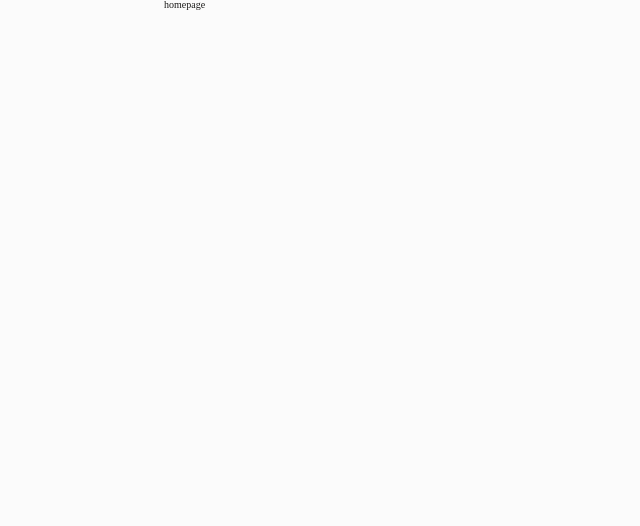
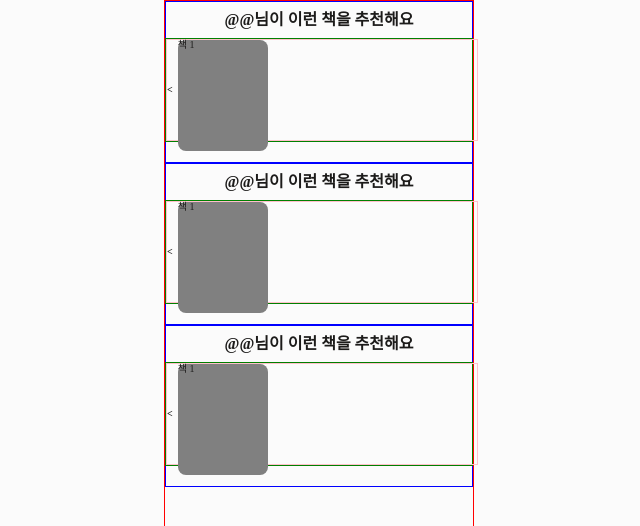
Before and after one commit to UGG-Thon-7-Team/ugg_frontend, a React (Vite) app: page / in a window 1280 px wide. Shown: the top 526 px of the page, without its empty margins (321-961 px from the left). Built offline with nearby package versions, Linux system fonts and the light colour scheme; a web font is replaced by a local one.

Commit message:
✨FEAT:homePage

```diff
--- a/package.json
+++ b/package.json
@@ -12,7 +12,9 @@
   "dependencies": {
     "react": "^18.2.0",
     "react-dom": "^18.2.0",
-    "react-router-dom": "^7.1.1"
+    "react-router-dom": "^7.1.1",
+    "styled-components": "^6.1.13",
+    "swiper": "^11.1.15"
   },
   "devDependencies": {
     "@types/react": "^18.2.66",
--- /dev/null
+++ b/src/components/RecommendBox.jsx
@@ -0,0 +1,95 @@
+import styled from "styled-components";
+import SubSwiper from "../slider/Swiper";
+import { SwiperSlide } from "swiper/react";
+
+const subData = {
+    results: [
+      { id: 1, title: "책 1" },
+      { id: 2, title: "책 2"},
+      { id: 3, title: "책 3"},
+      { id: 4, title: "책 4" },
+      { id: 5, title: "책 5"},
+      { id: 1, title: "책 6" },
+      { id: 2, title: "책 7"},
+      { id: 3, title: "책 8"},
+      { id: 4, title: "책 9" },
+      { id: 5, title: "책 10"},
+      { id: 1, title: "책 11" },
+      { id: 2, title: "책 12"},
+      { id: 3, title: "책 13"},
+      { id: 4, title: "책 14" },
+      { id: 5, title: "책 15"},
+    ],
+  };
+const RecommendBox =()=>{
+    return(
+        <>
+            <Container>
+                <Recommender>@@님이 이런 책을 추천해요</Recommender>
+                <SubWrapper>
+                    {subData?.results?.length >= 3 ? (
+                        <SubSwiper>
+                            {subData?.results?.map((book) => (
+                                <SwiperSlide key={book.id}>
+                                        <Div>{book.title}</Div>
+                                </SwiperSlide>
+                            ))}
+                        </SubSwiper>
+                    ) : (
+                        subData?.results?.map((book) => (
+                            <Div key={book.id}>{book.title}</Div>
+                          ))
+                    )}
+                </SubWrapper>
+            </Container>
+        </>
+    )
+}
+export default RecommendBox;
+
+const Container = styled.div`
+    border:1px solid blue;
+    height: 160px;
+    display: flex;
+    flex-direction: column;
+    align-items: center;
+`;
+const Recommender = styled.div`
+    font-size:16px;
+    font-weight:700;
+    margin-top:10px;
+`;
+const SubWrapper = styled.div`
+    margin-top:10px;
+    border:1px solid green;
+    width:100%;
+    *{
+        display: flex;
+        gap:5px;
+    }
+`;
+const Div = styled.div`
+    width:90px;
+    height:111px;
+    border-radius:8px;
+    background-color:gray;
+`;
+
+// const Img=styled.img`
+//     width:98px;
+//     height:111px;
+//     border-radius:8px;
+// `;
+{/* {subData?.results?.map((book:Book,index:number) => (
+    <SwiperSlide key={movie.id}>
+        <SubWrapper>
+            <Img
+                src={``}
+                alt={book.title}
+                onClick={()=>navigate(`/books/${book.id}`)}
+            />
+            <div>{index+1}</div>
+            <div>{book.title}</div>
+        </SubWrapper>
+    </SwiperSlide>
+))} */}
--- a/src/pages/HomePage.jsx
+++ b/src/pages/HomePage.jsx
@@ -1,7 +1,18 @@
+import styled from 'styled-components';
+import RecommendBox from '../components/RecommendBox';
 export default function HomePage() {
   return (
     <>
-    homepage
+      <Container>
+        <RecommendBox></RecommendBox>
+        <RecommendBox></RecommendBox>
+        <RecommendBox></RecommendBox>
+      </Container>
     </>
   );
 }
+
+const Container = styled.div`
+  border:1px solid red;
+  height: 100vh;
+`;
--- /dev/null
+++ b/src/slider/Swiper.jsx
@@ -0,0 +1,49 @@
+import { Navigation } from "swiper/modules";
+import { useRef } from "react";
+import { Swiper } from "swiper/react";
+import styled from "styled-components";
+
+const Container = styled.div`
+  display: flex;
+  justify-content: space-between;
+  width: 310px;
+  border:1px solid pink;
+  height: 100px;
+`;
+
+const Button = styled.div`
+  font-size: 10px;
+  font-weight: 700;
+  line-height: 100px;
+`;
+
+const SubSwiper = ({ children }) => {
+  const swiperRef = useRef(null);
+
+  const handlePrev = () => {
+    swiperRef.current?.slidePrev(); // 이전 슬라이드로 이동
+  };
+
+  const handleNext = () => {
+    swiperRef.current?.slideNext(1); // 다음 슬라이드로 이동
+  };
+
+  return (
+    <Container>
+      <Button onClick={handlePrev}>{"<"}</Button>
+      <Swiper
+        modules={[Navigation]} // Navigation 모듈 추가
+        spaceBetween={10} // 슬라이드 간 간격
+        slidesPerView={3} // 한 번에 3개씩 슬라이드
+        slidesPerGroup={1} // 한 번에 하나의 슬라이드씩 이동
+        loop={true} // 끝까지 스와이프하면 처음으로 돌아감
+        onSwiper={(swiper) => (swiperRef.current = swiper)} // swiper 인스턴스를 참조
+      >
+        {children}
+      </Swiper>
+      <Button onClick={handleNext}>{">"}</Button>
+    </Container>
+  );
+};
+
+export default SubSwiper;
```
Also changed, not shown: 1 other file (tests, documents, lock files or other folders).
